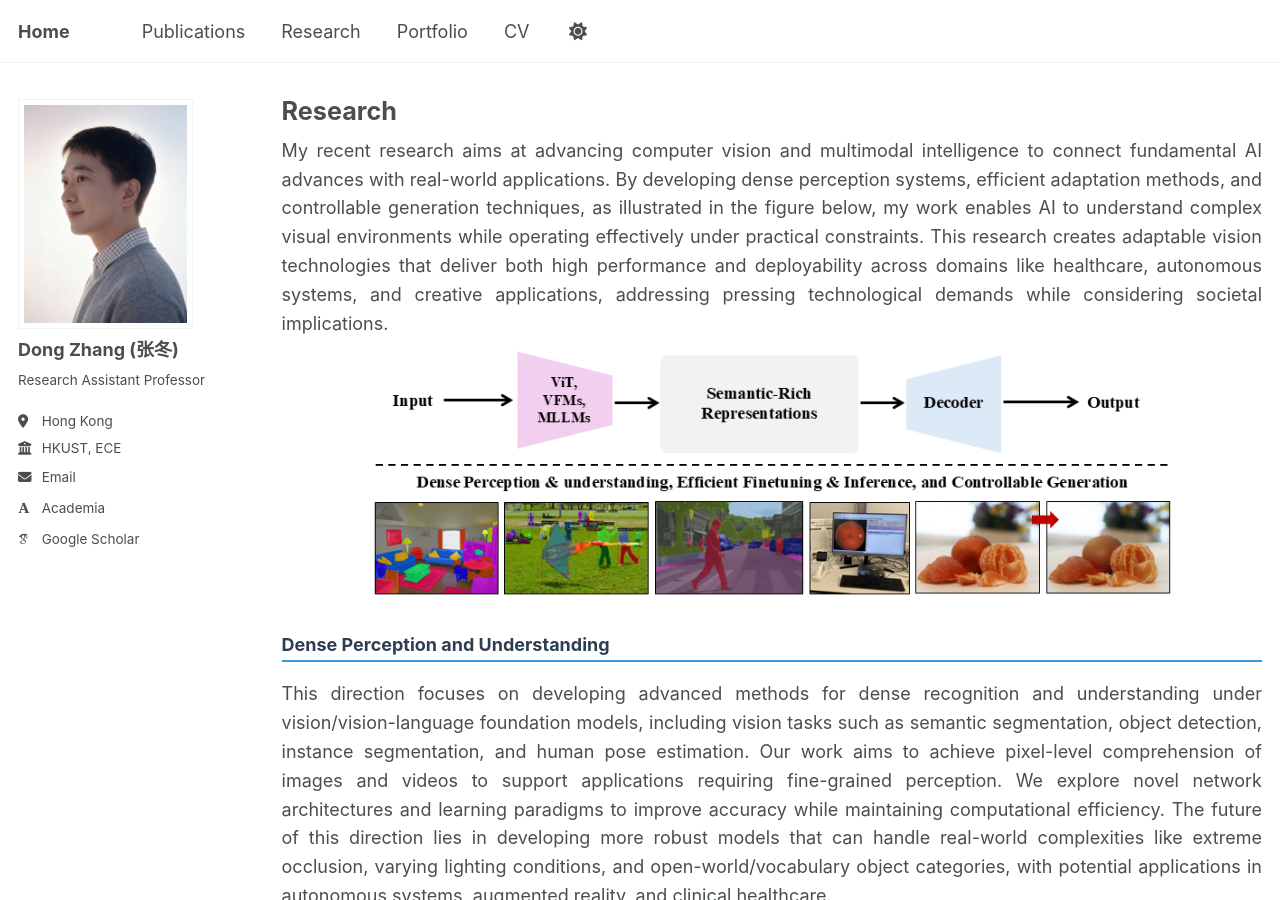
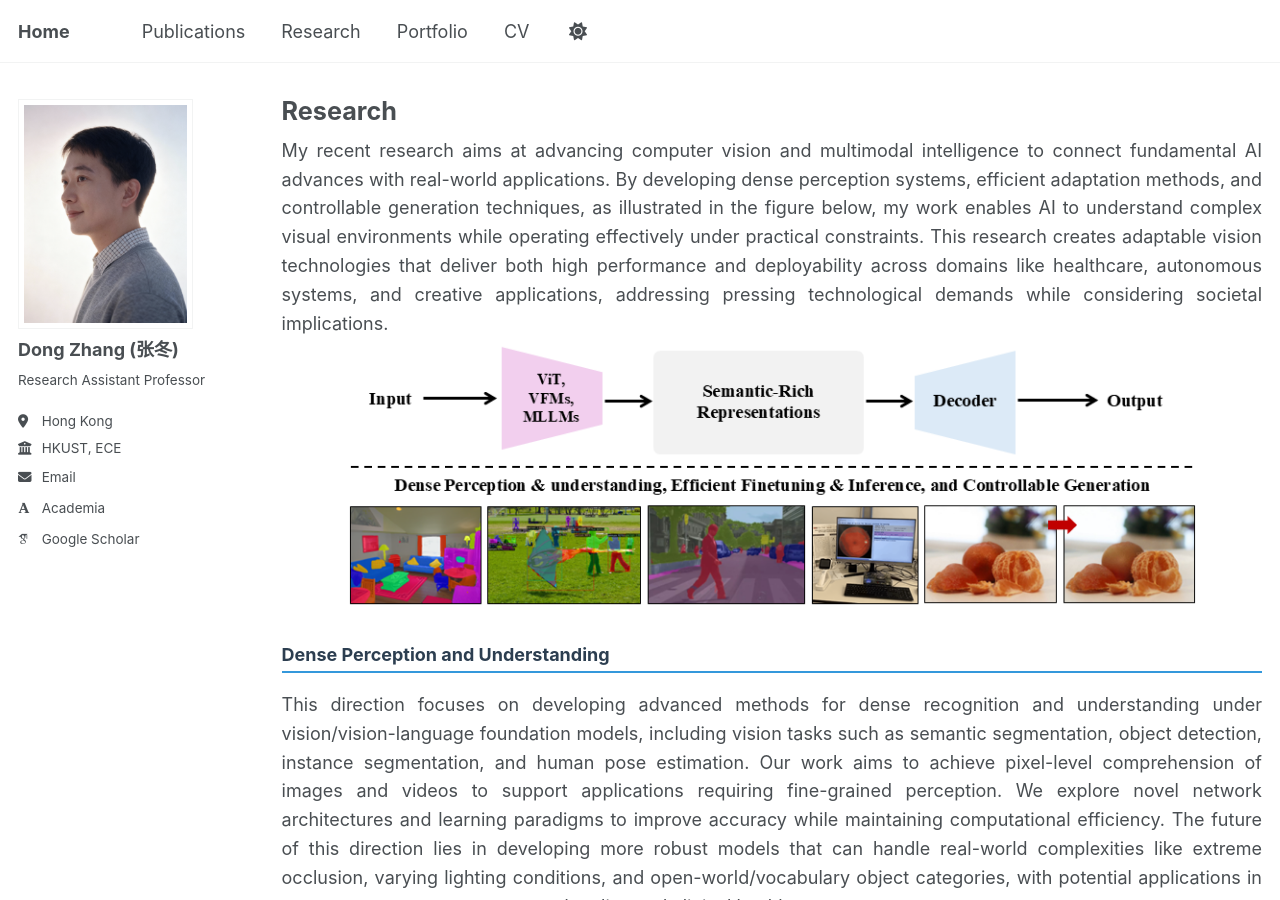
Before and after one commit to dongzhang89/dongzhang89.github.io, a Jekyll site: the page built from _pages/research.html, in a window 1280 px wide and 900 px high. Built offline with Jekyll 4.4.1, drawn with Linux system fonts in a browser that asks for light colours; some web fonts are replaced; a script that is not in the unit is left out.

Commit message:
Update research.html

```diff
--- a/_pages/research.html
+++ b/_pages/research.html
@@ -59,7 +59,7 @@ author_profile: true
 
 My recent research aims at advancing computer vision and multimodal intelligence to connect fundamental AI advances with real-world applications. By developing dense perception systems, efficient adaptation methods, and controllable generation techniques, as illustrated in the figure below, my work enables AI to understand complex visual environments while operating effectively under practical constraints. This research creates adaptable vision technologies that deliver both high performance and deployability across domains like healthcare, autonomous systems, and creative applications, addressing pressing technological demands while considering societal implications.
 
-<img src="/images/research/research.png" alt="Research Overview" style="width: 100%; max-width: 800px; height: auto; margin: 10px 0; display: block; margin-left: auto; margin-right: auto;">
+<img src="/images/research/research.png" alt="Research Overview" style="width: 100%; max-width: 850px; height: auto; margin: 5px 0; display: block; margin-left: auto; margin-right: auto;">
 
 <div class="research-section">
 <h3>Dense Perception and Understanding</h3>
```
